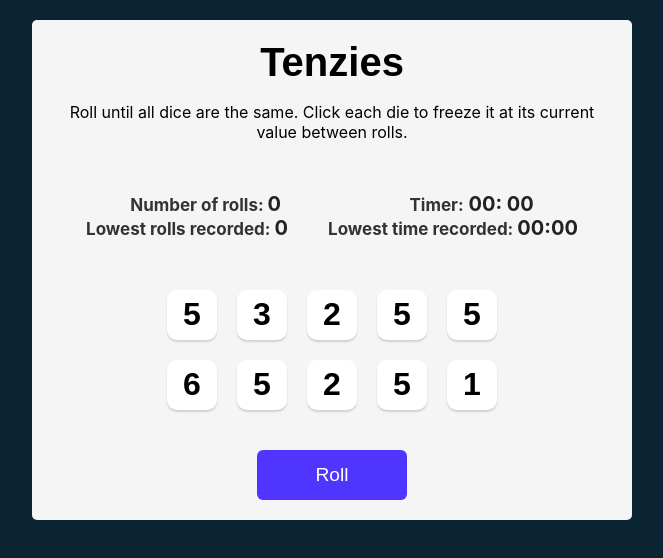
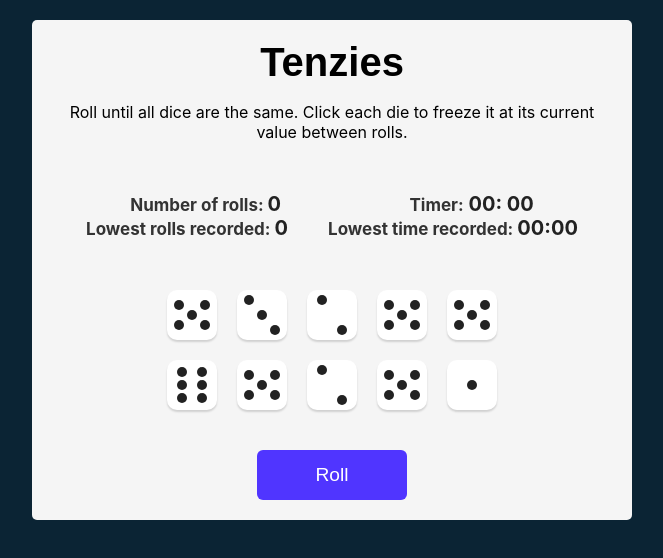
Before and after one commit to Ra-Kim/tenzies, a React (Create React App) app: page / in a window 1280 px wide. Shown: the top 558 px of the page, without its empty margins (308-971 px from the left). Built offline with nearby package versions, Linux system fonts and the light colour scheme.

Commit message:
redesigned the dice to show actual die faces

```diff
--- a/src/Die.js
+++ b/src/Die.js
@@ -1,4 +1,3 @@
-
 export default function Die(props) {
     const styles = {
         backgroundColor: props.isHeld ? "#59E391" : "white"
@@ -9,7 +8,60 @@ export default function Die(props) {
             style={styles}
             onClick={props.holdDice}
         >
-            <h2 className="die-num">{props.value}</h2>
+            {props.value === 1 && <div className = "dot"></div>}
+            {props.value === 2 &&
+            <div className = "flex">
+                <div className = "dot" style={{alignSelf: "flex-start"}}></div>
+                <div className = "dot" style={{alignSelf: "flex-end"}}></div>
+            </div>}
+            {props.value === 3 &&
+            <div className = "flex">
+                <div className = "dot" style={{alignSelf: "flex-start"}}></div>
+                <div className = "dot"></div>
+                <div className = "dot" style={{alignSelf: "flex-end"}}></div>
+            </div>
+            }
+            {props.value === 4 &&
+            <div className = "flex">
+                <div className="four-die-flex">
+                <div className = "dot" style={{alignSelf: "flex-start"}}></div>
+                <div className = "dot" style={{alignSelf: "flex-start", justifySelf:"flex-start"}}></div>
+                </div>
+                <div className="four-die-flex">
+                <div className = "dot" style={{alignSelf: "flex-end", justifySelf:"left"}}></div>
+                <div className = "dot" style={{alignSelf: "flex-end"}}></div>
+                </div>
+            </div>
+            }
+            {props.value === 5 &&
+            <div className = "flex">
+                <div className="four-die-flex">
+                <div className = "dot" style={{alignSelf: "flex-start"}}></div>
+                <div className = "dot" style={{alignSelf: "flex-start", justifySelf:"flex-start"}}></div>
+                </div>
+                <div className = "dot"></div>
+                <div className="four-die-flex">
+                <div className = "dot" style={{alignSelf: "flex-end", justifySelf:"left"}}></div>
+                <div className = "dot" style={{alignSelf: "flex-end"}}></div>
+                </div>
+            </div>
+            }
+            {props.value === 6 &&
+            <div className = "flex" style={{flexDirection: "column"}}>
+                <div className="six-die-flex">
+                <div className = "dot" ></div>
+                <div className = "dot" ></div>
+                </div>
+                <div className="six-die-flex">
+                <div className = "dot"></div>
+                <div className = "dot"></div>
+                </div>
+                <div className="six-die-flex">
+                <div className = "dot" ></div>
+                <div className = "dot" ></div>
+                </div>
+            </div>
+            }
         </div>
     )
 }
--- a/src/index.css
+++ b/src/index.css
@@ -97,6 +97,39 @@ main {
   cursor: pointer;
 }
 
+.flex{
+  width: 100%;
+  height: inherit;
+  display: flex;
+  justify-content: space-around;
+  padding: 5px;
+  align-items: center;
+  z-index: 1;
+}
+
+.four-die-flex{
+  display: flex;
+  flex-direction: column;
+  height: 100%;
+  justify-content: space-around;
+}
+
+
+.six-die-flex{
+  display: flex;
+  width: 100%;
+  align-items: center;
+  justify-content: space-around;
+}
+
+.dot{
+  height: 10px;
+  width: 10px;
+  border-radius: 50%;
+  background-color: #222;
+  z-index: 2;
+}
+
 .roll-dice {
   height: 50px;
   width: 150px;
```
